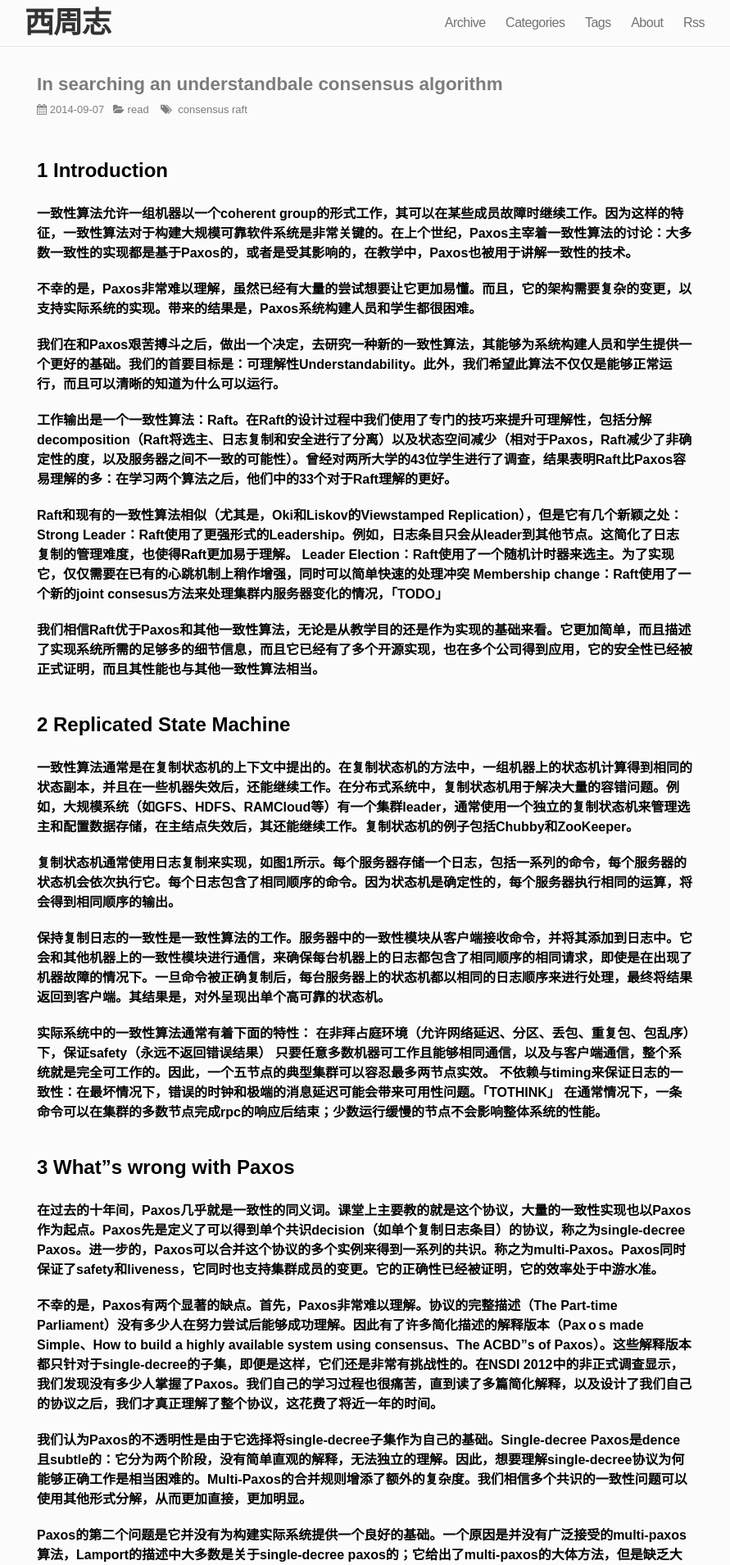
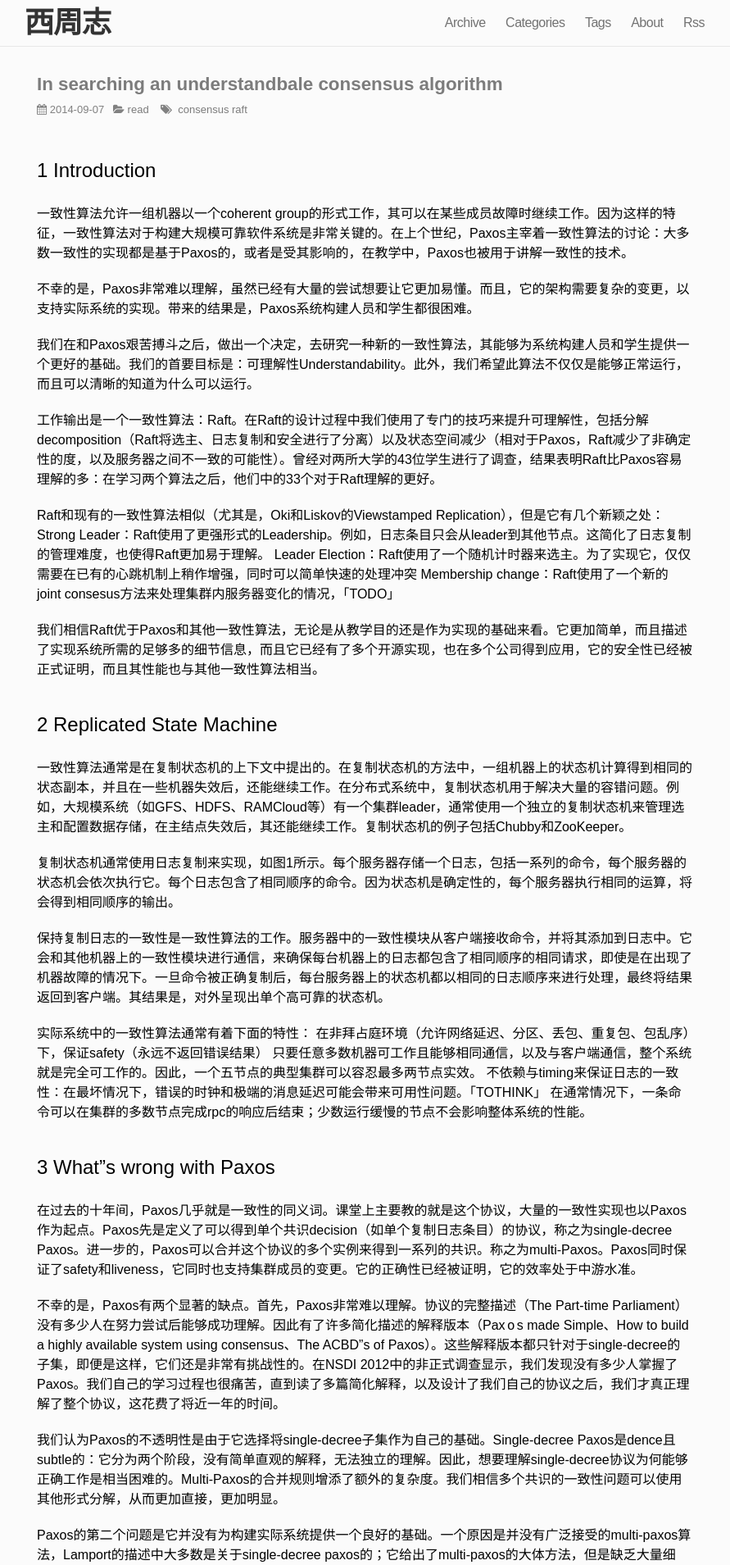
Before and after one commit to joezxy/joezxy.github.io, a Jekyll site: the page built from _posts/2014-09-07-raft.md, in a window 1280 px wide. Shown: the top 1909 px of the page at 82% size, without its empty margins (195-1086 px from the left). Built offline with Jekyll 4.4.1, drawn with Linux system fonts in a browser that asks for light colours; nearby versions of some CDN libraries; Markdown is read by kramdown in place of the engine named in the settings; comment, search, counter and statistics services are not loaded.

Commit message:
change font

```diff
--- a/css/main.css
+++ b/css/main.css
@@ -251,7 +251,7 @@ a:visited { color: #7C7C7C; }
 
 .post-content {
     font-size: 1.1em;
-    font-weight: 600;
+    font-weight: 400;
     margin: 0 0 60px;
 }
 
@@ -273,7 +273,7 @@ a:visited { color: #7C7C7C; }
 .post-content h6 {
     margin: 1em 0 15px;
     padding: 0;
-    font-weight: bold;
+    font-weight: 400;
     line-height: 1.7;
     cursor: text;
     position: relative;
```
